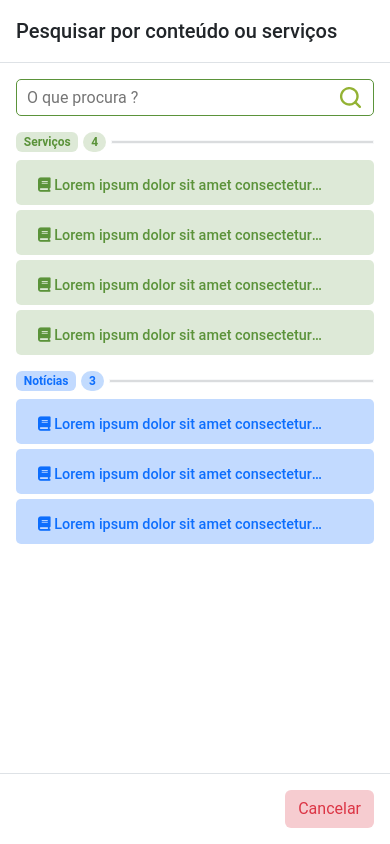
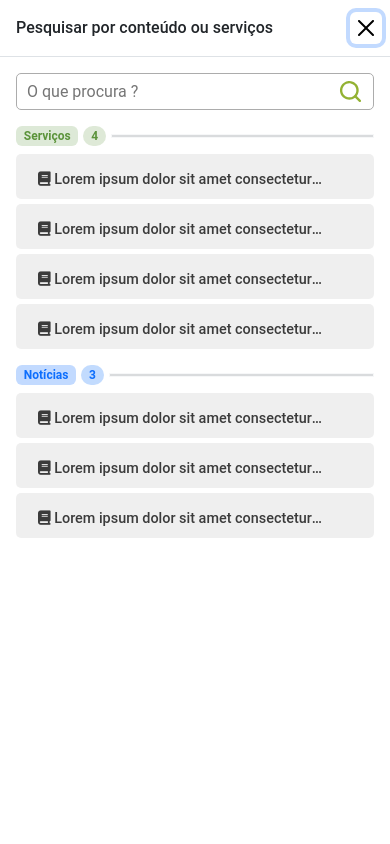
Before and after one commit to EricDagostim/site, a PHP site: page / in a window 390 px wide, after a click on "Pesquisar dentro do site". Run offline with PHP 8.4, Linux system fonts and the light colour scheme.

Commit message:
teste responsividade modal de pesquisa

```diff
--- a/index.html
+++ b/index.html
@@ -18,7 +18,8 @@
     <div class="modal-dialog modal-fullscreen-sm-down modal-dialog-scrollable">
       <div class="modal-content">
         <div class="modal-header">
-          <h5 class="modal-title">Pesquisar por conteúdo ou serviços</h5>
+          <h6 class="modal-title">Pesquisar por conteúdo ou serviços</h6>
+          <button type="button" class="btn-close" data-bs-dismiss="modal" aria-label="Close"></button>
         </div>
         <div class="modal-body ">
             <div class="box-search-modal mb-2">
@@ -36,34 +37,34 @@
 
           <div class="list-services-found">
 
-              <a class="service-found bg-color-details-op" href="#">
+              <a class="service-found bg-color-secondary-op" href="#">
                   <div class="info-service-found">
                       <div class="info-service-favorite" id="scroll1">
-                          <h6 class="m-0 text-color-details"><i class="fa-solid fa-book"></i>   Lorem ipsum dolor sit amet consectetur adipisicing elit. Saepe impedit</h6>
+                          <h6 class="m-0 text-color-secondary"><i class="fa-solid fa-book text-color-secondary"></i>   Lorem ipsum dolor sit amet consectetur adipisicing elit. Saepe impedit</h6>
                       </div>
                   </div>
               </a>
 
-              <a class="service-found bg-color-details-op" href="#">
+              <a class="service-found bg-color-secondary-op" href="#">
                 <div class="info-service-found">
                     <div class="info-service-favorite" id="scroll1">
-                        <h6 class="m-0 text-color-details"><i class="fa-solid fa-book"></i>   Lorem ipsum dolor sit amet consectetur adipisicing elit. Saepe impedit</h6>
+                        <h6 class="m-0 text-color-secondary"><i class="fa-solid fa-book text-color-secondary"></i>   Lorem ipsum dolor sit amet consectetur adipisicing elit. Saepe impedit</h6>
                     </div>
                 </div>
             </a>
 
-            <a class="service-found bg-color-details-op" href="#">
+            <a class="service-found bg-color-secondary-op" href="#">
                 <div class="info-service-found">
                     <div class="info-service-favorite" id="scroll1">
-                        <h6 class="m-0 text-color-details"><i class="fa-solid fa-book"></i>   Lorem ipsum dolor sit amet consectetur adipisicing elit. Saepe impedit Lorem ipsum dolor sit amet consectetur adipisicing elit. Saepe impedit</h6>
+                        <h6 class="m-0 text-color-secondary"><i class="fa-solid fa-book text-color-secondary"></i>   Lorem ipsum dolor sit amet consectetur adipisicing elit. Saepe impedit</h6>
                     </div>
                 </div>
             </a>
 
-            <a class="service-found bg-color-details-op" href="#">
+            <a class="service-found bg-color-secondary-op" href="#">
                 <div class="info-service-found">
                     <div class="info-service-favorite" id="scroll1">
-                        <h6 class="m-0 text-color-details"><i class="fa-solid fa-book"></i>   Lorem ipsum dolor sit amet consectetur adipisicing elit. Saepe impedit Lorem ipsum dolor sit amet consectetur adipisicing elit. Saepe impedit</h6>
+                        <h6 class="m-0 text-color-secondary"><i class="fa-solid fa-book text-color-secondary"></i>   Lorem ipsum dolor sit amet consectetur adipisicing elit. Saepe impedit</h6>
                     </div>
                 </div>
             </a>
@@ -77,26 +78,26 @@
 
           <div class="list-services-found">
 
-            <a class="service-found bg-primary bg-opacity-25" href="#">
+            <a class="service-found bg-color-secondary-op" href="#">
                 <div class="info-service-found">
                     <div class="info-service-favorite" id="scroll1">
-                        <h6 class="m-0 text-primary"><i class="fa-solid fa-book text-primary"></i>   Lorem ipsum dolor sit amet consectetur adipisicing elit. Saepe impedit</h6>
+                        <h6 class="m-0 text-color-secondary"><i class="fa-solid fa-book text-color-secondary"></i>   Lorem ipsum dolor sit amet consectetur adipisicing elit. Saepe impedit</h6>
                     </div>
                 </div>
             </a>
 
-            <a class="service-found bg-primary bg-opacity-25" href="#">
+            <a class="service-found bg-color-secondary-op" href="#">
                 <div class="info-service-found">
                     <div class="info-service-favorite" id="scroll1">
-                        <h6 class="m-0 text-primary"><i class="fa-solid fa-book text-primary"></i>   Lorem ipsum dolor sit amet consectetur adipisicing elit. Saepe impedit</h6>
+                        <h6 class="m-0 text-color-secondary"><i class="fa-solid fa-book text-color-secondary"></i>   Lorem ipsum dolor sit amet consectetur adipisicing elit. Saepe impedit</h6>
                     </div>
                 </div>
             </a>
 
-            <a class="service-found bg-primary bg-opacity-25" href="#">
+            <a class="service-found bg-color-secondary-op" href="#">
                 <div class="info-service-found">
                     <div class="info-service-favorite" id="scroll1">
-                        <h6 class="m-0 text-primary"><i class="fa-solid fa-book text-primary"></i>   Lorem ipsum dolor sit amet consectetur adipisicing elit. Saepe impedit</h6>
+                        <h6 class="m-0 text-color-secondary"><i class="fa-solid fa-book text-color-secondary"></i>   Lorem ipsum dolor sit amet consectetur adipisicing elit. Saepe impedit</h6>
                     </div>
                 </div>
             </a>
@@ -108,10 +109,10 @@
 
           </div>
         </div>
-        <div class="modal-footer">
+        <!-- <div class="modal-footer">
           <button type="button" class="btn bg-danger bg-opacity-25 text-danger" data-bs-dismiss="modal">Cancelar</button>
-          <!-- <button type="button" class="btn btn-primary">Save changes</button> -->
-        </div>
+        </div> -->
+
       </div>
     </div>
 </div>
--- a/style.css
+++ b/style.css
@@ -9,6 +9,10 @@
 
 .text-color-primary{
     color: #304126 !important
+}
+
+.text-color-secondary{
+    color: #3b3b3b !important
 }
 
 .text-color-details{
@@ -43,6 +47,10 @@
 
 .bg-color-details-op{
     background-color: #5b933a34 !important
+}
+
+.bg-color-secondary-op{
+    background-color: #4b4b4b17 !important;
 }
 
 
@@ -326,10 +334,6 @@ input:focus{
 
 }
 
-.box-search-services:focus-within{
-    border-color: #5B933A !important;
-    box-shadow: 0 0 0 0.25rem #5b933a50 !important;
-}
 
 .box-search-services input{
     width: 100%;
@@ -642,7 +646,7 @@ input:focus{
 */
 
 .box-search-modal{
-    border: 1px solid #5B933A;
+    border: 1px solid #acacac;
     padding: 5px 10px;
     border-radius: 5px;
     display: flex;
```
